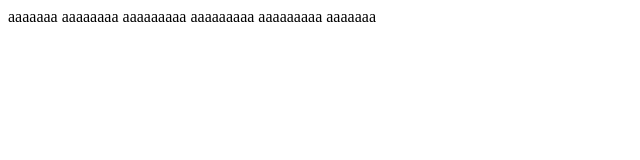
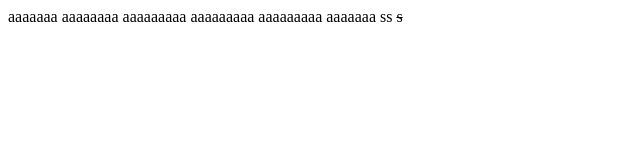
Before and after one commit to krlo-dev/training4tomorrow, a plain HTML site: page index.html in a window 1280 px wide. Shown: the full height of the page, 0-640 px from the left. Drawn offline with Linux system fonts and the light colour scheme.

Commit message:
commit #3

```diff
--- a/index.html
+++ b/index.html
@@ -12,5 +12,7 @@
     aaaaaaaaa
     aaaaaaaaa
     aaaaaaa
+    ss
+    <s>s</s>
 </body>
 </html>
```
